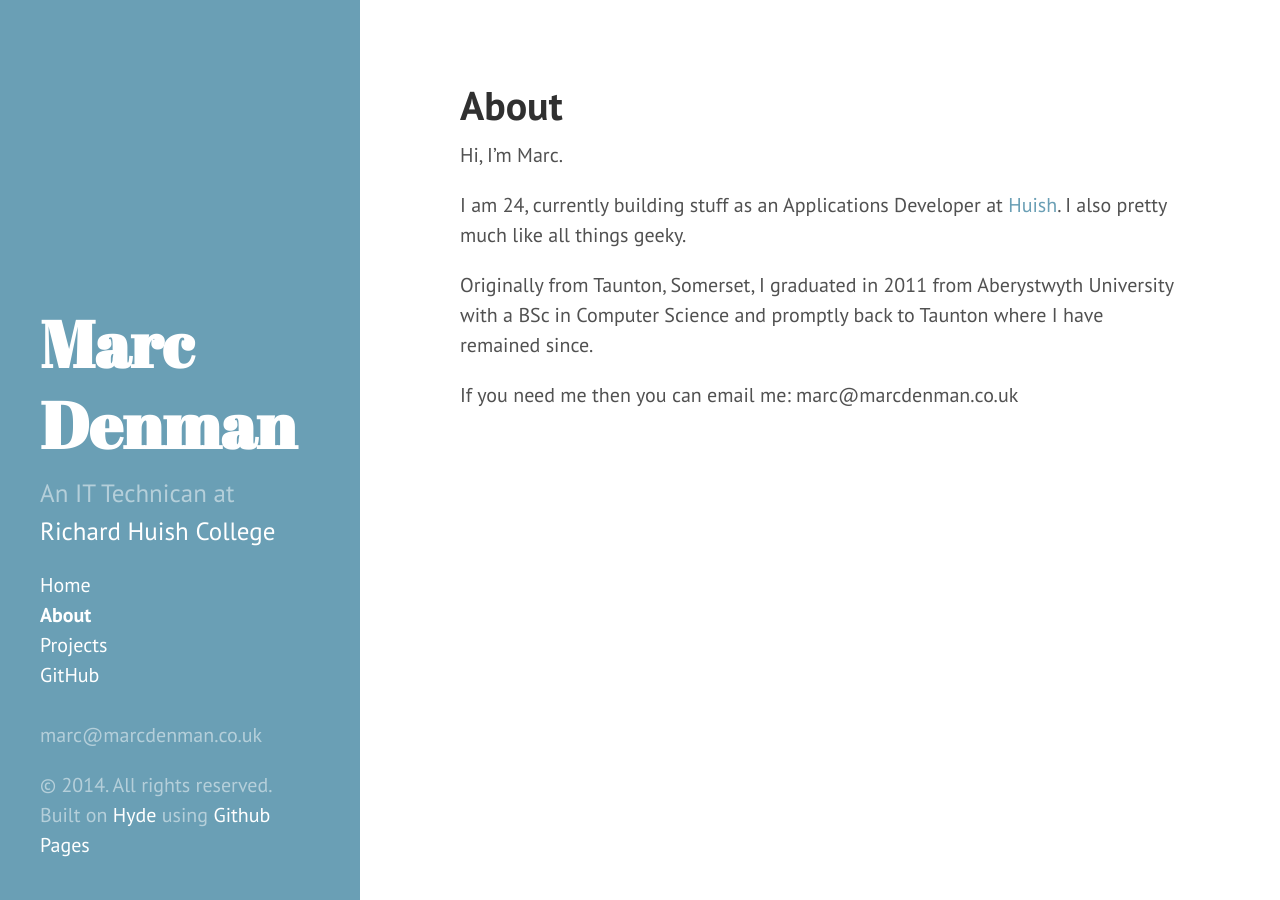
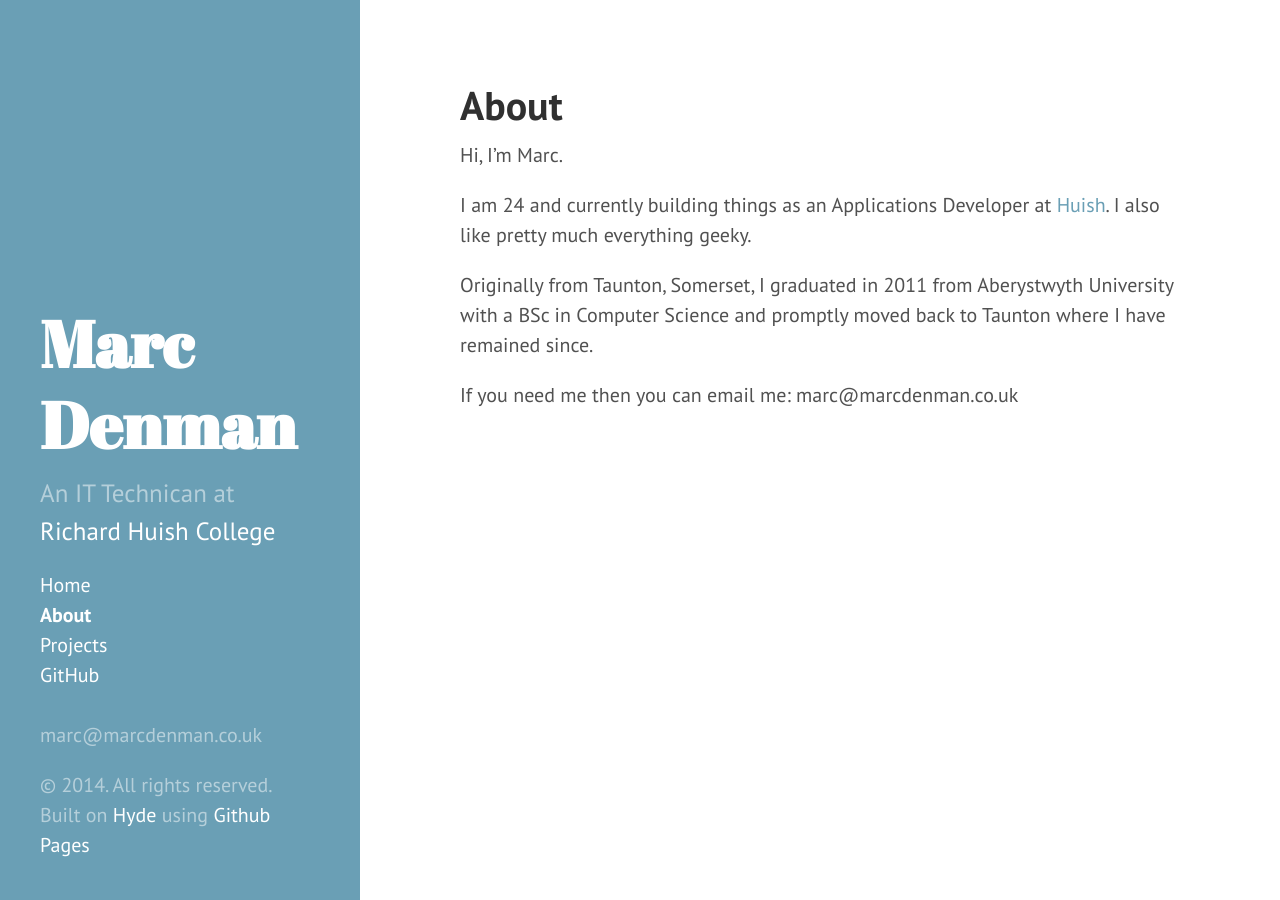
Before and after one commit to MarcDenman/marcdenman.github.io, a Jekyll site: the page built from about.md, in a window 1280 px wide. Built offline with Jekyll 4.4.1, drawn with Linux system fonts in a browser that asks for light colours; Markdown is read by kramdown in place of the engine named in the settings.

Commit message:
Made about make sense

```diff
--- a/about.md
+++ b/about.md
@@ -5,8 +5,8 @@ title: About
 
 Hi, I'm Marc.
 
-I am 24, currently building stuff as an Applications Developer at [Huish](http://huish.ac.uk). I also pretty much like all things geeky.
+I am 24 and currently building things as an Applications Developer at [Huish](http://huish.ac.uk). I also like pretty much everything geeky.
 
-Originally from Taunton, Somerset, I graduated in 2011 from Aberystwyth University with a BSc in Computer Science and promptly back to Taunton where I have remained since.
+Originally from Taunton, Somerset, I graduated in 2011 from Aberystwyth University with a BSc in Computer Science and promptly moved back to Taunton where I have remained since.
 
 If you need me then you can email me: marc@marcdenman.co.uk
```
